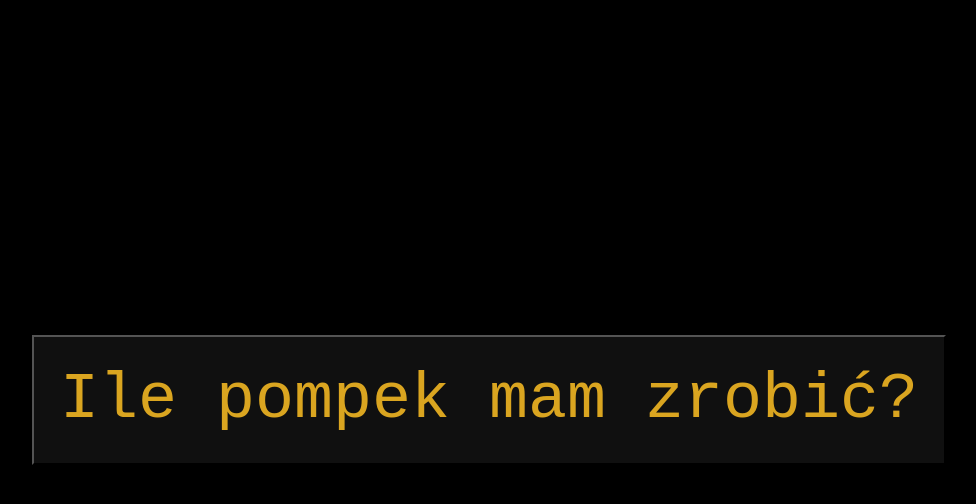
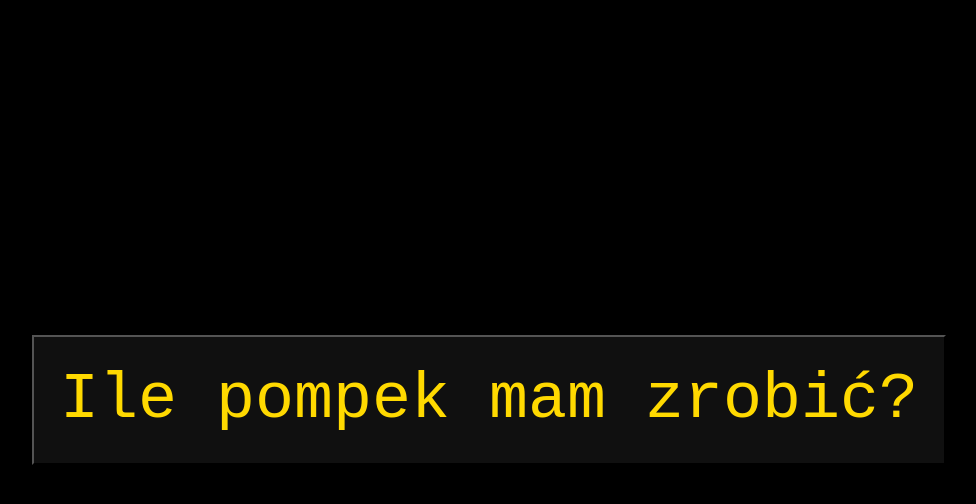
Before and after one commit to Patryk725/Kalulator-daily, a plain HTML site: page index.html in a window 1280 px wide. In both pictures the pointer is over the input "Ile pompek mam zrobić?". Shown: the whole page, without its empty margins (151-1127 px from the left). Drawn offline with Linux system fonts and the light colour scheme.

Commit message:
Update main.css

```diff
--- a/main.css
+++ b/main.css
@@ -19,8 +19,12 @@ input[type=submit]{
     padding: 2rem;
     background-color: #101010;
     color: goldenrod;
+    transition: all 0.5s ease-in-out;
+    outline: none;
 }
 
-input[type="submit"]:focus{
-    color: gold;
+input[type="submit"]:hover{
+    color: rgb(255, 217, 0);
+    transition: all 0.2s ease-in-out;
+    cursor: pointer;
 }
```
